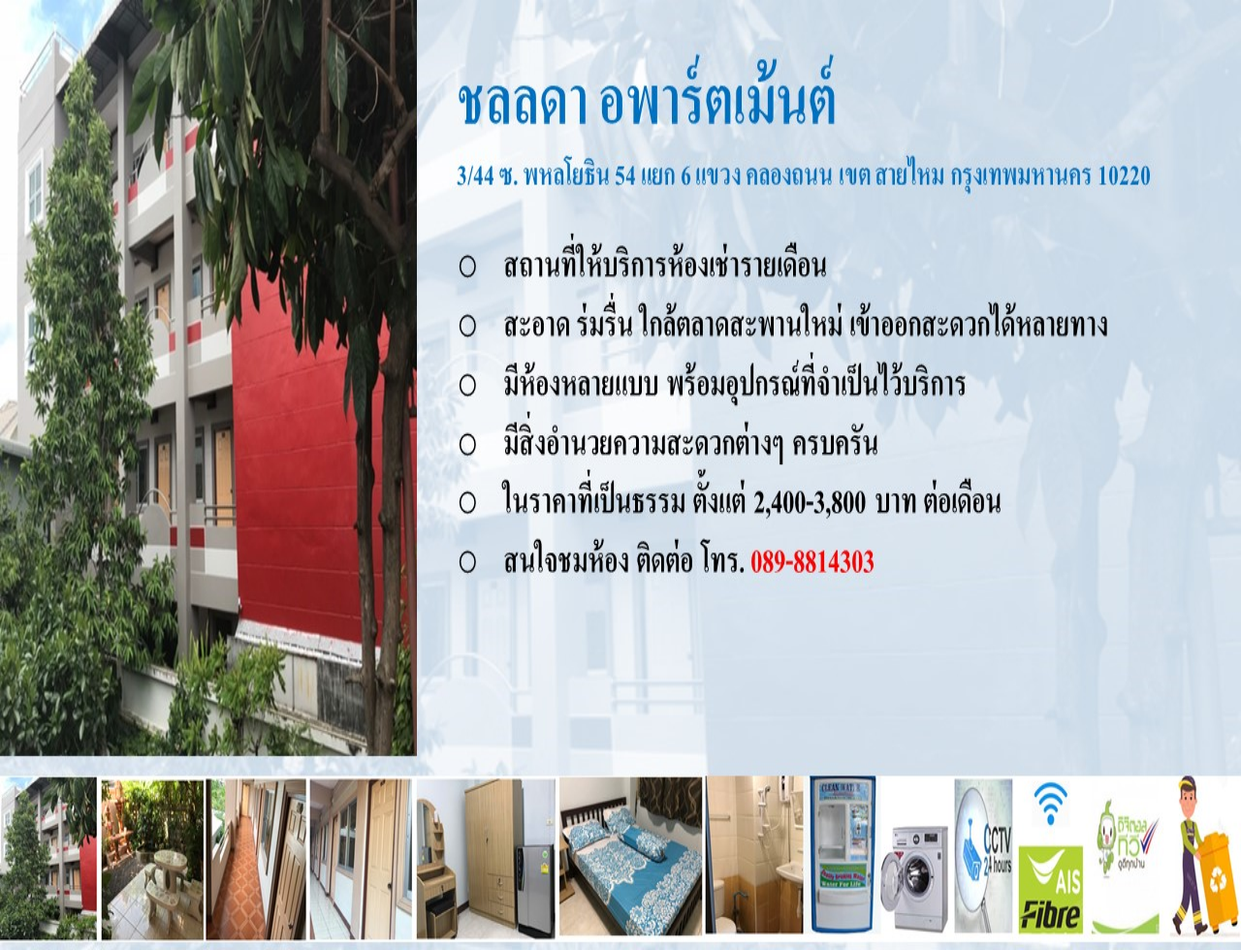
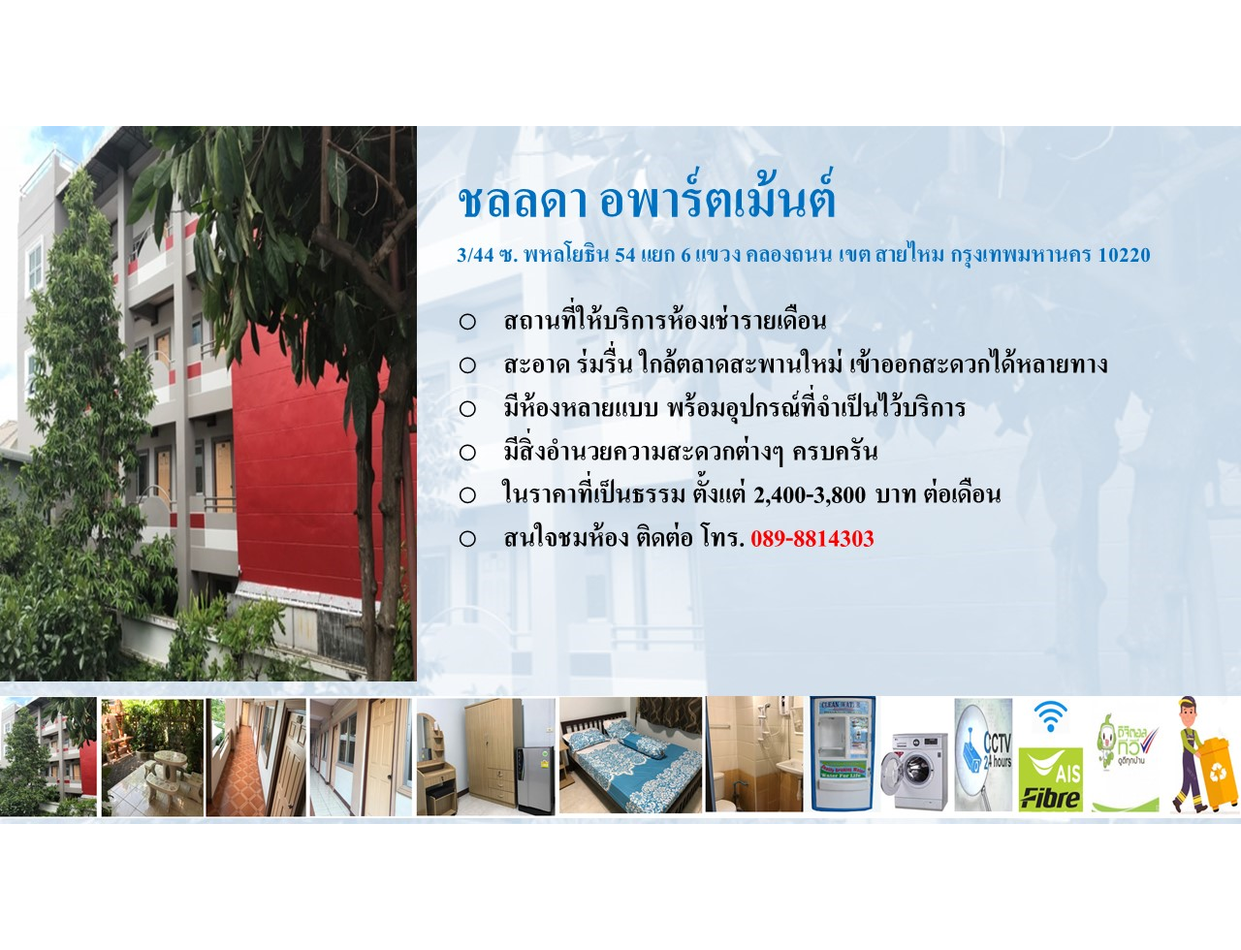
Before and after one commit to pchabzta/pb_djams_project, a Django app: page / in a window 1280 px wide. Shown: the part 53-1033 px from the top of the page at 97% size. Run offline with Django 3.2, Linux system fonts and the light colour scheme.

Commit message:
pb_djams_project

```diff
--- a/templates/account/homepage.html
+++ b/templates/account/homepage.html
@@ -1,11 +1,11 @@
-{% load staticfiles %}
+{% load static %}
 <!DOCTYPE html>
 <html>
 <head>
     <title>{% block title %}Hompage{% endblock %}</title>
 
     <link href="{% static "css/header.css" %}" rel="stylesheet">
-    {#    <link href="{% static "css/ams_body.css" %}" rel="stylesheet">#}
+
 
 
     {% block script %}
@@ -15,8 +15,8 @@
         #content {
             height: 980px;
             background-image: url("/static/pics/hp3.jpg");
-            background-position: center center;
-            background-size: 100% 100%;
+            background-position: center;
+            background-size: 100%;
             background-repeat: no-repeat;
         }
     </style>
--- a/templates/auth_base_html.html
+++ b/templates/auth_base_html.html
@@ -1,4 +1,4 @@
-{% load staticfiles %}
+{% load static %}
 <!DOCTYPE html>
 <html>
 <head>
@@ -11,8 +11,8 @@
             #content {
                 height: 980px;
                 background-image: url("/static/pics/bg1.jpg");
-                background-position: center center;
-                background-size: 100% 100%;
+                background-position: center;
+                background-size: 100%;
                 background-repeat: no-repeat;
             }
         </style>
```
Also changed, not shown: templates/ams_admin_base_html.html (+4 -4 lines), templates/ams_user_base.html (+3 -4 lines), static/pics/apm5.png (deleted), static/pics/hp1.jpg (deleted), static/pics/view.png (deleted), static/pics/xbg1.jpg (deleted).
